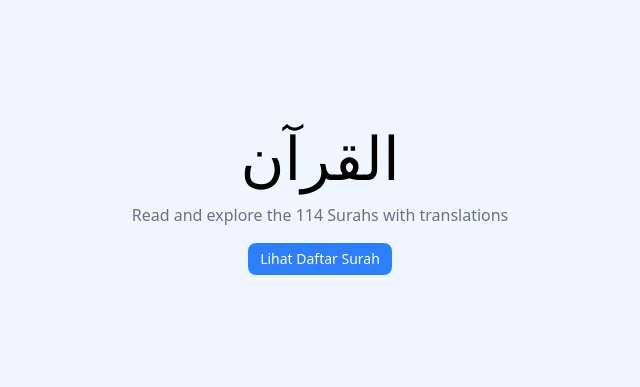
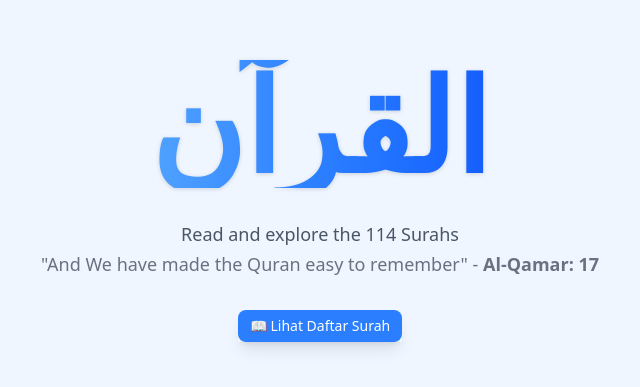
Before and after one commit to mpsalunggg/quranku, an Angular app: page / in a window 1280 px wide. Shown: the part 199-586 px from the top of the page, without its empty margins (320-960 px from the left). Built offline with nearby package versions, Linux system fonts and the light colour scheme.

Commit message:
chore: adjust home typography

```diff
--- a/src/app/features/home/home.html
+++ b/src/app/features/home/home.html
@@ -1,7 +1,31 @@
-<section>
-  <div class="flex flex-col justify-center items-center justify-centerg gap-4 h-screen">
-    <h1 class="text-6xl">القرآن</h1>
-    <p class="text-gray-500">Read and explore the 114 Surahs with translations</p>
-    <ui-button (click)="goToSurah()" size="sm">Lihat Daftar Surah</ui-button>
+<section class="min-h-screen">
+  <div class="flex flex-col justify-center items-center gap-8 h-screen px-4">
+    <!-- Arabic Title with enhanced styling -->
+    <div class="text-center space-y-4">
+      <h1
+        class="text-7xl md:text-8xl lg:text-9xl font-bold bg-gradient-to-r from-blue-400 via-blue-500 to-blue-600 bg-clip-text text-transparent drop-shadow-sm"
+      >
+        القرآن
+      </h1>
+    </div>
+
+    <div class="text-center max-w-2xl">
+      <p class="text-lg text-gray-600 leading-relaxed font-light">
+        Read and explore the 114 Surahs
+      </p>
+      <p class="text-lg text-gray-500">
+        "And We have made the Quran easy to remember" - <span class="font-bold">Al-Qamar: 17</span>
+      </p>
+    </div>
+
+    <div class="flex flex-col sm:flex-row gap-4 items-center">
+      <ui-button
+        (click)="goToSurah()"
+        size="sm"
+        class="shadow-lg hover:shadow-xl transform hover:scale-105 transition-all duration-300"
+      >
+        <span class="flex items-center gap-2"> 📖 Lihat Daftar Surah </span>
+      </ui-button>
+    </div>
   </div>
 </section>
```
